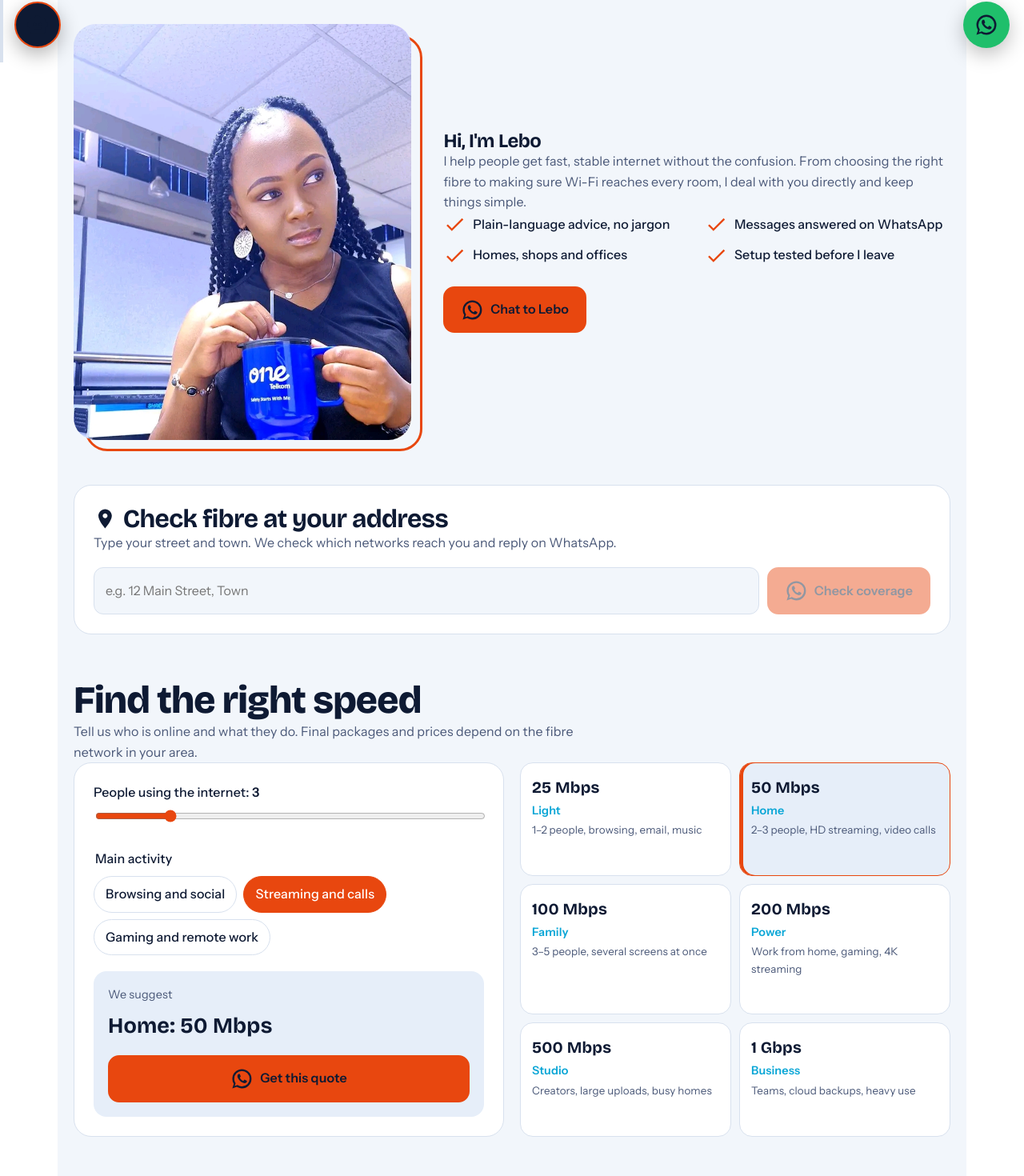
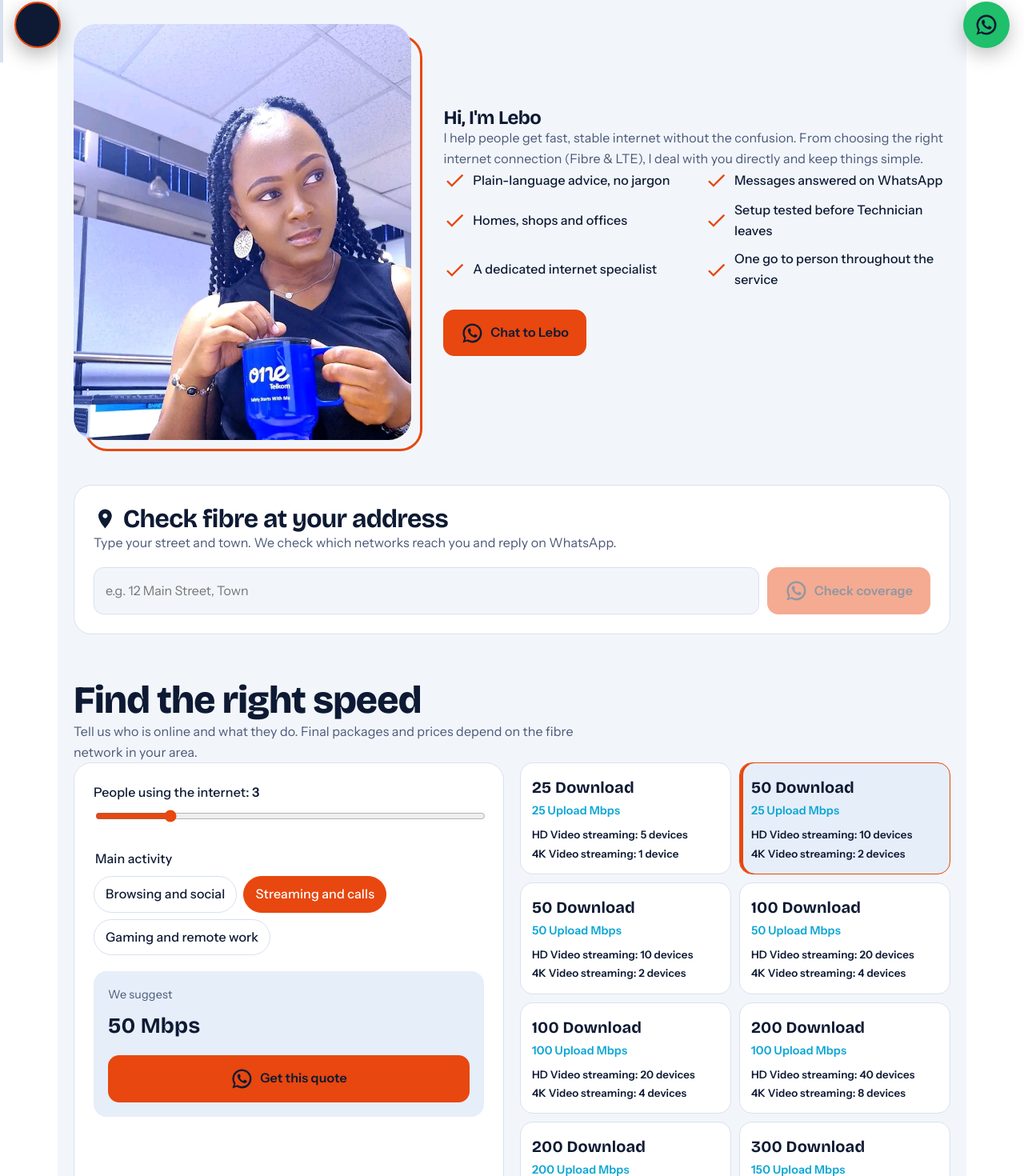
Before and after one commit to moroesiphantsi/LeboInternetFibreSpecialist, a React (Create React App) app: page / in a window 1280 px wide. Shown: the part 722-2192 px from the top of the page at 80% size. Built offline with nearby package versions, Linux system fonts and the light colour scheme.

Commit message:
please update

```diff
--- a/src/pages/Home.css
+++ b/src/pages/Home.css
@@ -289,3 +289,6 @@
 .lf-ai > .lf-btn { margin: 0 14px 14px; }
 @media (max-width: 700px) { .lf-ai-fab { bottom: 76px; } .lf-ai { bottom: 146px; left: 12px; width: calc(100% - 24px); } }
 @media (prefers-reduced-motion: reduce) { .lf .lf-rv { opacity: 1; transform: none; } }
+
+.lf-band .lf-dev { color: var(--ink, inherit); font-weight: 600; }
+.lf-band .lf-dev:first-of-type { margin-top: 6px; }
--- a/src/pages/Home.tsx
+++ b/src/pages/Home.tsx
@@ -32,13 +32,16 @@ const SERVICES = [
   { i: <Tv />, t: "Streaming and smart-home setup", d: "Smart TVs, streaming boxes, cameras and devices connected properly." },
 ];
 
-const BANDS = [
-  { m: 25, n: "Light", d: "1–2 people, browsing, email, music" },
-  { m: 50, n: "Home", d: "2–3 people, HD streaming, video calls" },
-  { m: 100, n: "Family", d: "3–5 people, several screens at once" },
-  { m: 200, n: "Power", d: "Work from home, gaming, 4K streaming" },
-  { m: 500, n: "Studio", d: "Creators, large uploads, busy homes" },
-  { m: 1000, n: "Business", d: "Teams, cloud backups, heavy use" },
+const BANDS: { m: number; u: number; hd: number; k: number }[] = [
+  { m: 25, u: 25, hd: 5, k: 1 },
+  { m: 50, u: 25, hd: 10, k: 2 },
+  { m: 50, u: 50, hd: 10, k: 2 },
+  { m: 100, u: 50, hd: 20, k: 4 },
+  { m: 100, u: 100, hd: 20, k: 4 },
+  { m: 200, u: 100, hd: 40, k: 8 },
+  { m: 200, u: 200, hd: 40, k: 8 },
+  { m: 300, u: 150, hd: 60, k: 12 },
+  { m: 500, u: 250, hd: 100, k: 20 },
 ];
 
 const USES: [string, number][] = [["Browsing and social", 5], ["Streaming and calls", 15], ["Gaming and remote work", 25]];
@@ -386,12 +389,14 @@ export default function Home() {
           </button>
           <div>
             <h2>Hi, I'm Lebo</h2>
-            <p className="lf-sub">I help people get fast, stable internet without the confusion. From choosing the right fibre to making sure Wi-Fi reaches every room, I deal with you directly and keep things simple.</p>
+            <p className="lf-sub">I help people get fast, stable internet without the confusion. From choosing the right internet connection (Fibre & LTE), I deal with you directly and keep things simple.</p>
             <ul className="lf-pts">
               <li><Check /> Plain-language advice, no jargon</li>
               <li><Check /> Messages answered on WhatsApp</li>
               <li><Check /> Homes, shops and offices</li>
-              <li><Check /> Setup tested before I leave</li>
+              <li><Check /> Setup tested before Technician leaves</li>
+              <li><Check /> A dedicated internet specialist</li>
+              <li><Check /> One go to person throughout the service</li>
             </ul>
             <div className="lf-cta">
               <a className="lf-btn" href={wa("Hi Lebo, I would like to talk about my internet.")} target="_blank" rel="noreferrer"><WhatsApp /> Chat to Lebo</a>
@@ -432,14 +437,16 @@ export default function Home() {
               </fieldset>
               <div className="lf-rec">
                 <span>We suggest</span>
-                <strong>{rec.n}: {rec.m >= 1000 ? "1 Gbps" : `${rec.m} Mbps`}</strong>
+                <strong>{rec.m} Mbps</strong>
                 <a className="lf-btn" href={wa(`Hi Lebo Fibre, ${people} people, mostly ${USES[use][0].toLowerCase()}. Please quote me on ${rec.m} Mbps fibre.`)} target="_blank" rel="noreferrer"><WhatsApp /> Get this quote</a>
               </div>
             </div>
             <div className="lf-bands">
               {BANDS.map((b) => (
-                <div key={b.m} className={`lf-band ${b.m === rec.m ? "on" : ""}`}>
-                  <b>{b.m >= 1000 ? "1 Gbps" : `${b.m} Mbps`}</b><span>{b.n}</span><small>{b.d}</small>
+                <div key={`${b.m}-${b.u}`} className={`lf-band ${b === rec ? "on" : ""}`}>
+                  <b>{b.m} Download</b><span>{b.u} Upload Mbps</span>
+                  <small className="lf-dev">HD Video streaming: {b.hd} devices</small>
+                  <small className="lf-dev">4K Video streaming: {b.k} {b.k === 1 ? "device" : "devices"}</small>
                 </div>
               ))}
             </div>
```
